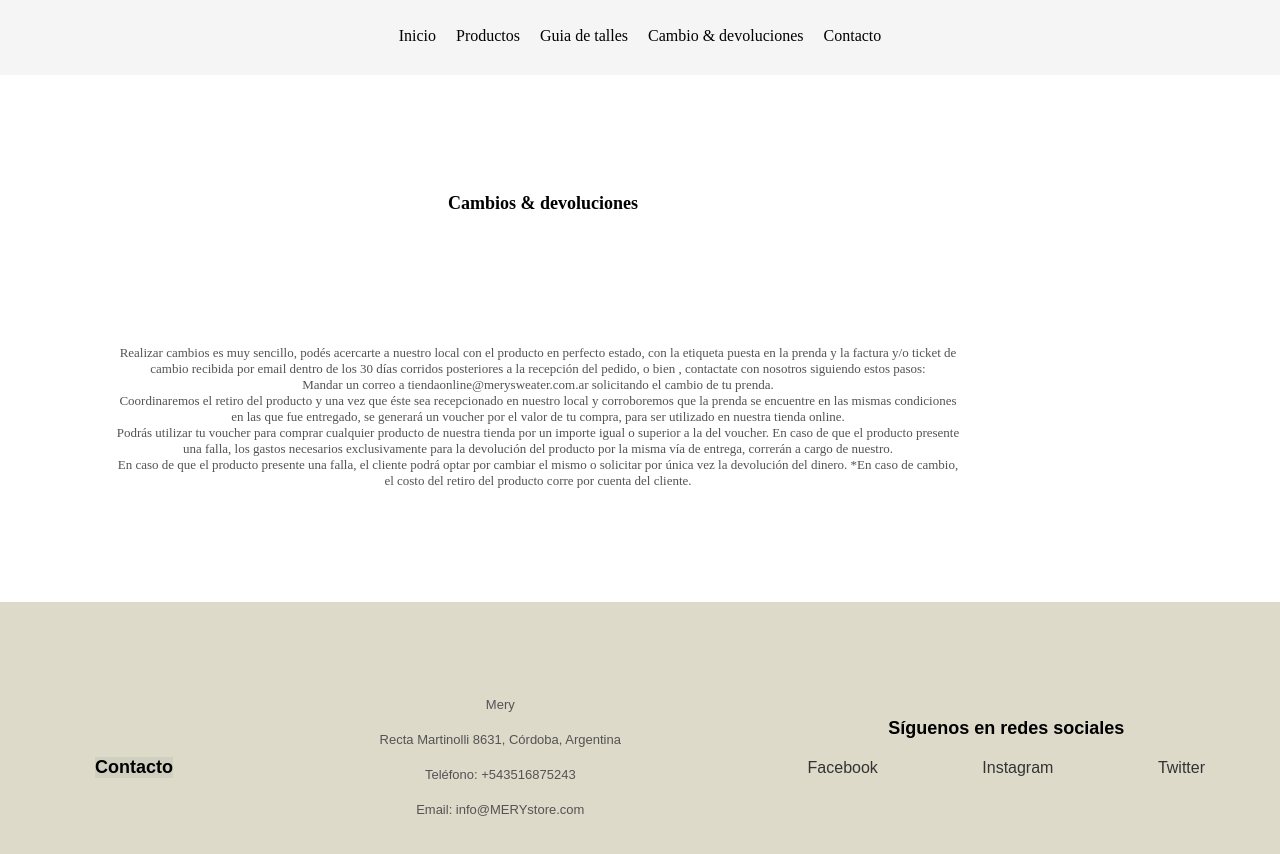
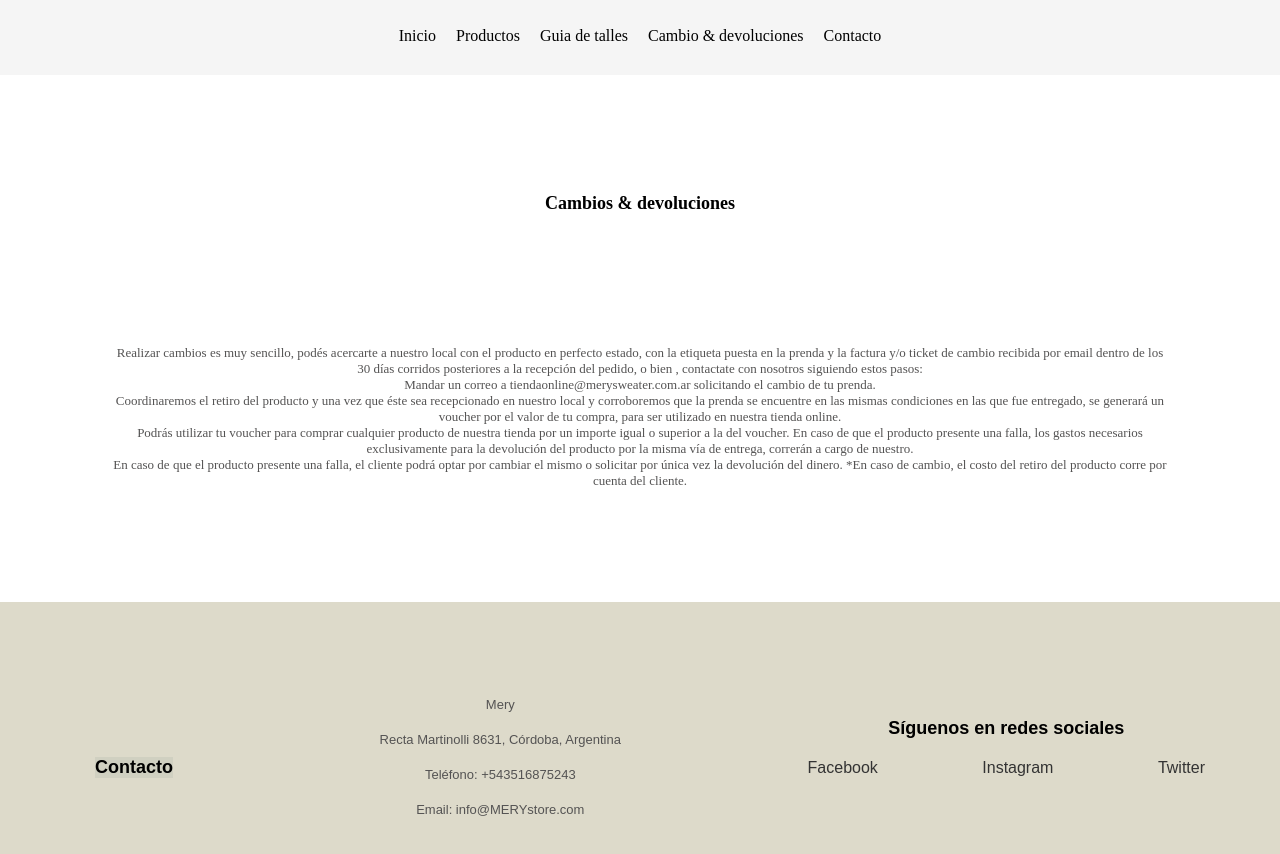
Before and after one commit to mariasolacuna/PF-ACUNA, a website: page pages/cambio-devoluciones.html in a window 1280 px wide. Shown: the part 86-940 px from the top of the page. Drawn offline with nearby package versions, Linux system fonts and the light colour scheme.

Commit message:
centrado el texto de cambios y devoluciones

```diff
--- a/css/style.css
+++ b/css/style.css
@@ -122,7 +122,7 @@ h2{
 .textocyd{
 font-family: 'Times New Roman', Times, serif;
   margin: 100px;
-  width: 850px;
+
   text-align: center;
   padding: 1em;
 }
```
